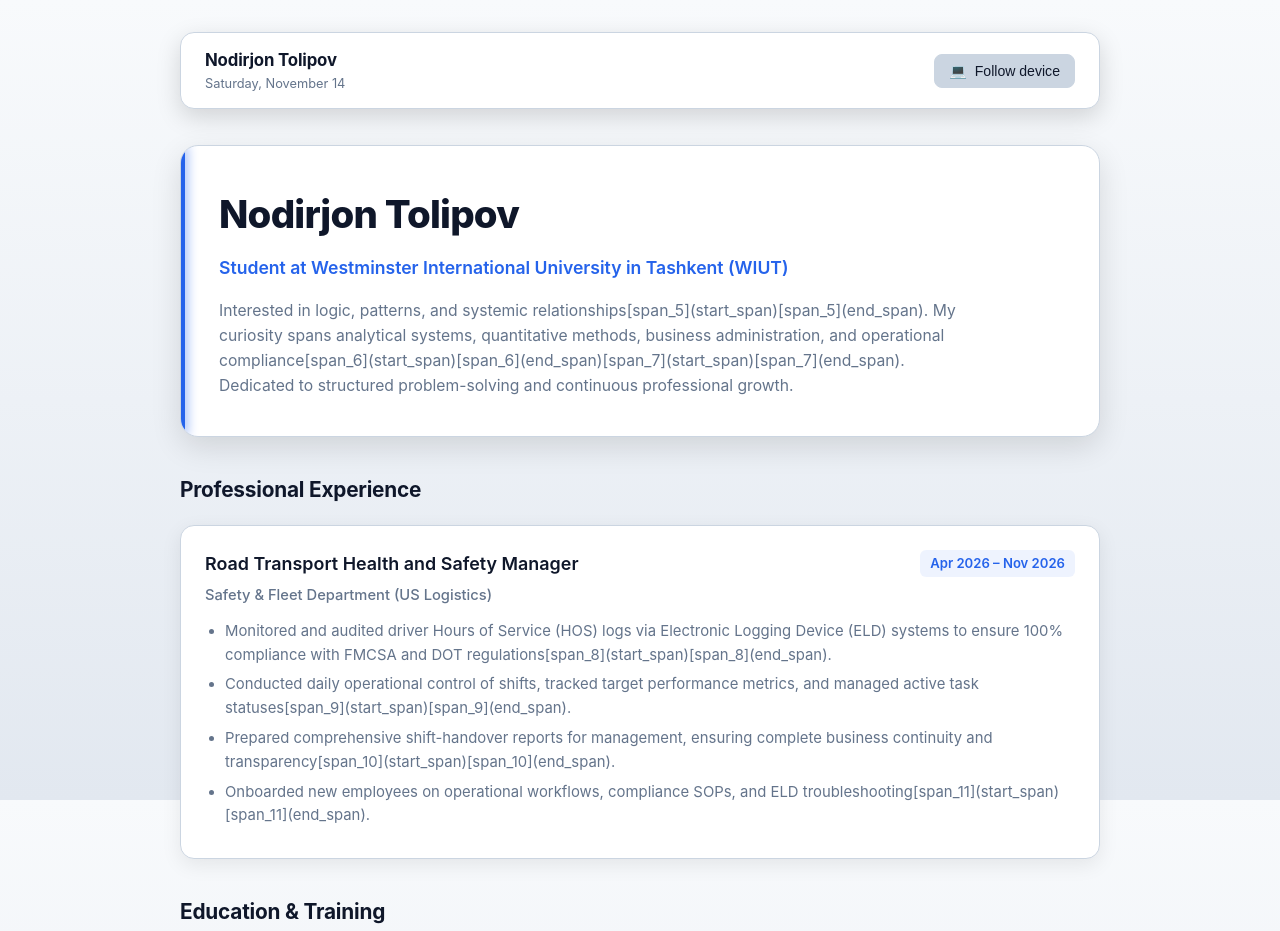
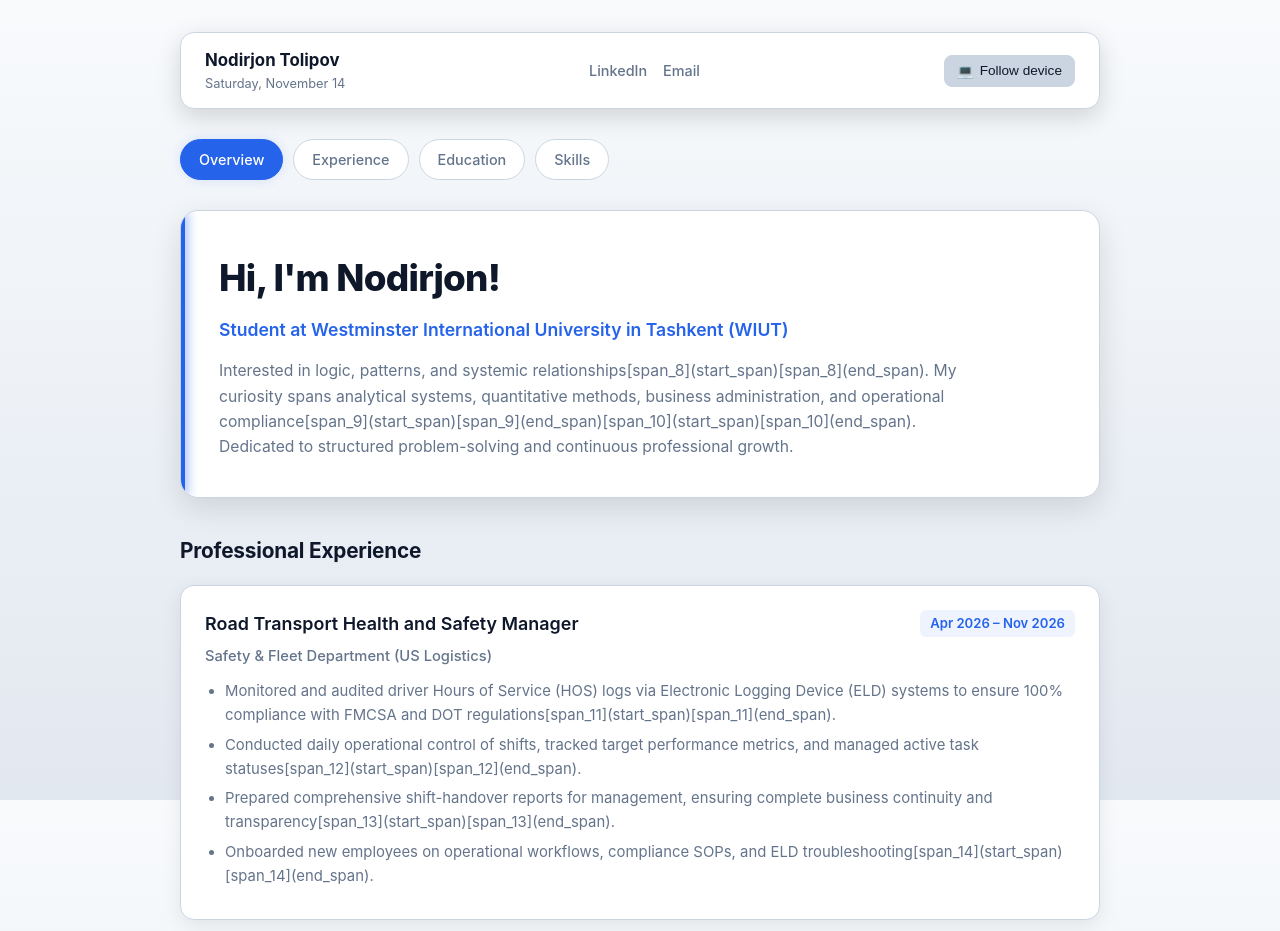
Before and after one commit to rowanb-sh/rowanb-sh.github.io, a plain HTML site: page index.html in a window 1280 px wide. Shown: the top 931 px of the page. Drawn offline with Linux system fonts and the light colour scheme.

Commit message:
Update index.html

```diff
--- a/index.html
+++ b/index.html
@@ -5,13 +5,12 @@
     <meta name="viewport" content="width=device-width, initial-scale=1.0">
     <title>Nodirjon Tolipov — Portfolio</title>
     <style>
-        /* Тема по умолчанию: Midnight (глубокий синий интранет) */
+        /* Тема по умолчанию: Midnight (Глубокий синий) */
         :root {
             --bg-main: #070b14;
             --bg-gradient: radial-gradient(circle at top right, #111e38 0%, #070b14 60%);
             --card-bg: rgba(19, 27, 46, 0.75);
             --card-border: rgba(30, 41, 59, 0.8);
-            --card-hover: rgba(30, 41, 59, 1);
             --text-primary: #f8fafc;
             --text-muted: #94a3b8;
             --accent-blue: #3b82f6;
@@ -25,7 +24,6 @@
             --bg-gradient: linear-gradient(to bottom, #0f172a, #090d16);
             --card-bg: #1e293b;
             --card-border: #334155;
-            --card-hover: #334155;
             --text-primary: #f8fafc;
             --text-muted: #94a3b8;
             --accent-blue: #60a5fa;
@@ -39,7 +37,6 @@
             --bg-gradient: linear-gradient(to bottom, #f8fafc, #e2e8f0);
             --card-bg: #ffffff;
             --card-border: #cbd5e1;
-            --card-hover: #ffffff;
             --text-primary: #0f172a;
             --text-muted: #64748b;
             --accent-blue: #2563eb;
@@ -51,7 +48,7 @@
             box-sizing: border-box;
             margin: 0;
             padding: 0;
-            transition: background-color 0.25s ease, color 0.25s ease, border-color 0.25s ease, transform 0.2s ease;
+            transition: background-color 0.25s ease, color 0.25s ease, border-color 0.25s ease;
         }
 
         body {
@@ -80,7 +77,7 @@
             border: 1px solid var(--card-border);
             padding: 14px 24px;
             border-radius: 14px;
-            margin-bottom: 36px;
+            margin-bottom: 30px;
             box-shadow: 0 8px 24px rgba(0, 0, 0, 0.15);
         }
 
@@ -92,7 +89,6 @@
         .brand-name {
             font-weight: 700;
             font-size: 1.05rem;
-            letter-spacing: -0.01em;
         }
 
         .current-date {
@@ -100,7 +96,24 @@
             color: var(--text-muted);
         }
 
-        /* Theme Selector Dropdown */
+        .top-links {
+            display: flex;
+            gap: 16px;
+            align-items: center;
+        }
+
+        .top-links a {
+            color: var(--text-muted);
+            text-decoration: none;
+            font-size: 0.9rem;
+            font-weight: 500;
+        }
+
+        .top-links a:hover {
+            color: var(--accent-blue);
+        }
+
+        /* Theme Selector */
         .theme-dropdown-wrapper {
             position: relative;
         }
@@ -109,30 +122,26 @@
             background-color: var(--card-border);
             border: 1px solid var(--card-border);
             color: var(--text-primary);
-            padding: 8px 14px;
+            padding: 7px 12px;
             border-radius: 8px;
             cursor: pointer;
-            font-size: 0.88rem;
+            font-size: 0.85rem;
             font-weight: 500;
             display: flex;
             align-items: center;
-            gap: 8px;
-        }
-
-        .theme-btn:hover {
-            border-color: var(--accent-blue);
+            gap: 6px;
         }
 
         .theme-menu {
             position: absolute;
             right: 0;
-            top: 45px;
+            top: 42px;
             background-color: var(--card-bg);
             backdrop-filter: blur(12px);
             border: 1px solid var(--card-border);
             border-radius: 12px;
             box-shadow: 0 10px 30px rgba(0, 0, 0, 0.25);
-            width: 190px;
+            width: 170px;
             display: none;
             flex-direction: column;
             padding: 6px;
@@ -148,21 +157,48 @@
             border: none;
             color: var(--text-primary);
             text-align: left;
-            padding: 10px 12px;
+            padding: 8px 12px;
             border-radius: 8px;
             cursor: pointer;
-            font-size: 0.88rem;
+            font-size: 0.85rem;
             display: flex;
             align-items: center;
-            gap: 10px;
+            gap: 8px;
         }
 
-        .theme-option:hover, .theme-option.active {
+        .theme-option:hover {
             background-color: var(--tag-bg);
             color: var(--accent-blue);
         }
 
-        /* Hero Section (Живой блок) */
+        /* Navigation Pills (Разделение на отделы в стиле топ-дизайнеров) */
+        .nav-pills {
+            display: flex;
+            gap: 10px;
+            margin-bottom: 30px;
+            flex-wrap: wrap;
+        }
+
+        .pill-btn {
+            background-color: var(--card-bg);
+            border: 1px solid var(--card-border);
+            color: var(--text-muted);
+            padding: 8px 18px;
+            border-radius: 30px;
+            text-decoration: none;
+            font-size: 0.9rem;
+            font-weight: 500;
+            backdrop-filter: blur(10px);
+        }
+
+        .pill-btn:hover, .pill-btn.active {
+            background-color: var(--accent-blue);
+            color: #ffffff;
+            border-color: var(--accent-blue);
+            box-shadow: 0 0 12px var(--accent-glow);
+        }
+
+        /* Hero Section */
         .hero-section {
             margin-bottom: 36px;
             background-color: var(--card-bg);
@@ -187,7 +223,7 @@
         }
 
         .hero-section h1 {
-            font-size: 2.4rem;
+            font-size: 2.3rem;
             font-weight: 800;
             margin-bottom: 8px;
             letter-spacing: -0.02em;
@@ -197,7 +233,7 @@
             color: var(--accent-blue);
             font-size: 1.1rem;
             font-weight: 600;
-            margin-bottom: 16px;
+            margin-bottom: 14px;
         }
 
         .hero-bio {
@@ -217,9 +253,6 @@
             margin-bottom: 18px;
             color: var(--text-primary);
             letter-spacing: -0.01em;
-            display: flex;
-            align-items: center;
-            gap: 10px;
         }
 
         .card-block {
@@ -284,7 +317,7 @@
             color: var(--text-muted);
         }
 
-        /* Dual Column Grid */
+        /* Dual Grid */
         .dual-grid {
             display: grid;
             grid-template-columns: repeat(auto-fit, minmax(280px, 1fr));
@@ -310,24 +343,34 @@
             font-size: 0.88rem;
         }
 
-        .portfolio-footer a {
+        .portfolio-footer-links {
+            display: flex;
+            gap: 16px;
+        }
+
+        .portfolio-footer-links a {
             color: var(--accent-blue);
             text-decoration: none;
             font-weight: 500;
         }
 
-        .portfolio-footer a:hover {
+        .portfolio-footer-links a:hover {
             text-decoration: underline;
         }
     </style>
 </head>
 <body>
     <div class="portfolio-container">
-        <!-- Top Bar with Date & Theme Selector -->
+        <!-- Top Bar with Date, Contacts & Theme Switcher -->
         <header class="top-bar">
             <div class="brand-info">
                 <span class="brand-name">Nodirjon Tolipov</span>
                 <span class="current-date" id="currentDate">Sunday, 15 November</span>
+            </div>
+
+            <div class="top-links">
+                <a href="https://linkedin.com" target="_blank">LinkedIn</a>
+                <a href="mailto:ntolipov.work@gmail.com">Email</a>
             </div>
 
             <div class="theme-dropdown-wrapper">
@@ -343,17 +386,25 @@
             </div>
         </header>
 
-        <!-- Hero Section (Живой и объемный дизайн) -->
-        <section class="hero-section">
-            <h1>Nodirjon Tolipov</h1>
+        <!-- Navigation Pills (Разделы как у дизайнеров) -->
+        <nav class="nav-pills">
+            <a href="#hero" class="pill-btn active">Overview</a>
+            <a href="#experience" class="pill-btn">Experience</a>
+            <a href="#education" class="pill-btn">Education</a>
+            <a href="#skills" class="pill-btn">Skills</a>
+        </nav>
+
+        <!-- Hero Section (Дружелюбное приветствие) -->
+        <section id="hero" class="hero-section">
+            <h1>Hi, I'm Nodirjon!</h1>
             <p class="hero-subtitle">Student at Westminster International University in Tashkent (WIUT)</p>
             <p class="hero-bio">
-                Interested in logic, patterns, and systemic relationships[span_5](start_span)[span_5](end_span). My curiosity spans analytical systems, quantitative methods, business administration, and operational compliance[span_6](start_span)[span_6](end_span)[span_7](start_span)[span_7](end_span). Dedicated to structured problem-solving and continuous professional growth.
+                Interested in logic, patterns, and systemic relationships[span_8](start_span)[span_8](end_span). My curiosity spans analytical systems, quantitative methods, business administration, and operational compliance[span_9](start_span)[span_9](end_span)[span_10](start_span)[span_10](end_span). Dedicated to structured problem-solving and continuous professional growth.
             </p>
         </section>
 
         <!-- Professional Experience -->
-        <section class="section">
+        <section id="experience" class="section">
             <h2>Professional Experience</h2>
             <div class="card-block">
                 <div class="block-header">
@@ -362,44 +413,44 @@
                 </div>
                 <p class="block-sub">Safety & Fleet Department (US Logistics)</p>
                 <ul class="task-list">
-                    <li>Monitored and audited driver Hours of Service (HOS) logs via Electronic Logging Device (ELD) systems to ensure 100% compliance with FMCSA and DOT regulations[span_8](start_span)[span_8](end_span).</li>
-                    <li>Conducted daily operational control of shifts, tracked target performance metrics, and managed active task statuses[span_9](start_span)[span_9](end_span).</li>
-                    <li>Prepared comprehensive shift-handover reports for management, ensuring complete business continuity and transparency[span_10](start_span)[span_10](end_span).</li>
-                    <li>Onboarded new employees on operational workflows, compliance SOPs, and ELD troubleshooting[span_11](start_span)[span_11](end_span).</li>
+                    <li>Monitored and audited driver Hours of Service (HOS) logs via Electronic Logging Device (ELD) systems to ensure 100% compliance with FMCSA and DOT regulations[span_11](start_span)[span_11](end_span).</li>
+                    <li>Conducted daily operational control of shifts, tracked target performance metrics, and managed active task statuses[span_12](start_span)[span_12](end_span).</li>
+                    <li>Prepared comprehensive shift-handover reports for management, ensuring complete business continuity and transparency[span_13](start_span)[span_13](end_span).</li>
+                    <li>Onboarded new employees on operational workflows, compliance SOPs, and ELD troubleshooting[span_14](start_span)[span_14](end_span).</li>
                 </ul>
             </div>
         </section>
 
         <!-- Education & Training -->
-        <section class="section">
+        <section id="education" class="section">
             <h2>Education &amp; Training</h2>
             <div class="dual-grid">
                 <div class="card-block">
                     <h3>Westminster International University in Tashkent (WIUT)</h3>
                     <p class="block-date">Sep 2026 – Present</p>
-                    <p class="block-sub">Certificate of International Foundation Studies (CIFS)[span_12](start_span)[span_12](end_span)</p>
-                    <p class="regular-text">Modules: Academic Communication Skills, Quantitative Methods, Critical Thinking, Professional Skills, Understanding Finance, Introduction to Business and Economics[span_13](start_span)[span_13](end_span).</p>
+                    <p class="block-sub">Certificate of International Foundation Studies (CIFS)[span_15](start_span)[span_15](end_span)</p>
+                    <p class="regular-text">Modules: Academic Communication Skills, Quantitative Methods, Critical Thinking, Professional Skills, Understanding Finance, Introduction to Business and Economics[span_16](start_span)[span_16](end_span).</p>
                 </div>
                 <div class="card-block">
                     <h3>Academic Lyceum of WIUT</h3>
                     <p class="block-date">Sep 2024 – Jun 2026</p>
-                    <p class="block-sub">Exact Sciences (GPA: 4.0 / 5.0)[span_14](start_span)[span_14](end_span)</p>
-                    <p class="regular-text">Specialized in advanced Mathematics, Algebra, Geometry, Statistics, and English[span_15](start_span)[span_15](end_span).</p>
+                    <p class="block-sub">Exact Sciences (GPA: 4.0 / 5.0)[span_17](start_span)[span_17](end_span)</p>
+                    <p class="regular-text">Specialized in advanced Mathematics, Algebra, Geometry, Statistics, and English[span_18](start_span)[span_18](end_span).</p>
                 </div>
             </div>
         </section>
 
         <!-- Skills & Languages -->
-        <section class="section">
+        <section id="skills" class="section">
             <h2>Skills &amp; Competencies</h2>
             <div class="dual-grid">
                 <div class="card-block">
                     <h3>Analytical &amp; Operational</h3>
-                    <p class="regular-text">Quantitative Data Analysis, Finance Basics, SOP Compliance, Staff Onboarding, Shift-to-Shift Reporting, ELD Web Tracking[span_16](start_span)[span_16](end_span).</p>
+                    <p class="regular-text">Quantitative Data Analysis, Finance Basics, SOP Compliance, Staff Onboarding, Shift-to-Shift Reporting, ELD Web Tracking[span_19](start_span)[span_19](end_span).</p>
                 </div>
                 <div class="card-block">
                     <h3>Languages</h3>
-                    <p class="regular-text">Russian (Native), English (B2 - IELTS certified)[span_17](start_span)[span_17](end_span).</p>
+                    <p class="regular-text">Russian (Native), English (B2 - IELTS certified)[span_20](start_span)[span_20](end_span).</p>
                 </div>
             </div>
         </section>
@@ -407,32 +458,32 @@
         <!-- Footer -->
         <footer class="portfolio-footer">
             <p>&copy; 2026 Nodirjon Tolipov. Personal Portfolio.</p>
-            <div class="footer-links">
-                <a href="https://github.com/rowanb-sh" target="_blank">GitHub Profile</a>
+            <div class="portfolio-footer-links">
+                <a href="https://linkedin.com" target="_blank">LinkedIn</a>
+                <a href="mailto:ntolipov.work@gmail.com">Email</a>
+                <a href="https://github.com/rowanb-sh" target="_blank">GitHub</a>
             </div>
         </footer>
     </div>
 
     <script>
-        // Автоматическое обновление даты в шапке
+        // Дата в шапке
         const options = { weekday: 'long', day: 'numeric', month: 'long' };
         const today = new Date();
         document.getElementById('currentDate').textContent = today.toLocaleDateString('en-US', options);
 
-        // Управление выпадающим меню тем
+        // Меню тем
         function toggleThemeMenu() {
             const menu = document.getElementById('themeMenu');
             menu.classList.toggle('show');
         }
 
-        // Закрытие меню при клике вне его
         window.addEventListener('click', (e) => {
             if (!e.target.closest('.theme-dropdown-wrapper')) {
                 document.getElementById('themeMenu').classList.remove('show');
             }
         });
 
-        // Установка выбранной темы
         function setTheme(mode) {
             const body = document.body;
             body.classList.remove('theme-light', 'theme-dark');
@@ -449,11 +500,9 @@
                 icon = '🌙';
                 name = 'Dark';
             } else if (mode === 'midnight') {
-                // По умолчанию Midnight (без класса)
                 icon = '🌌';
                 name = 'Midnight';
             } else {
-                // System / Follow device
                 applySystemTheme();
             }
 
@@ -472,9 +521,12 @@
             }
         }
 
-        // Загрузка сохраненной темы при открытии
+        // Запуск при загрузке
         window.addEventListener('DOMContentLoaded', () => {
             const savedTheme = localStorage.getItem('theme_mode') || 'system';
+            if (savedTheme === 'system') {
+                applySystemTheme();
+            }
             setTheme(savedTheme);
         });
     </script>
```
